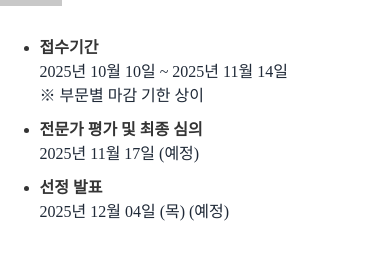
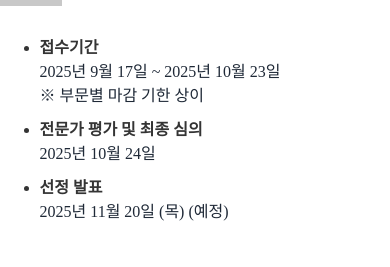
Before and after one commit to jihee1103/onMedia, a React (Vite) app: page /mobile in a window 390 px wide. Shown: the part 682-949 px from the top of the page. Built offline with nearby package versions, Linux system fonts and the light colour scheme; a web font is replaced by a local one.

Commit message:
모바일대상 일정 및 상세 변경

```diff
--- a/src/components/header/Header.jsx
+++ b/src/components/header/Header.jsx
@@ -1,6 +1,6 @@
 import "./header.css";
 import { Link } from "react-router-dom";
-import MobileMenu from "./mobileMenu";
+import MobileMenu from "./MobileMenu";
 
 function Header() {
   return (
@@ -18,10 +18,10 @@ function Header() {
         <nav className="category">
           <ul>
             <li>
-              <Link to="/k-digital">k-디지털브랜드 대상</Link>
+              <Link to="/mobile">대한민국 모바일서비스 대상</Link>
             </li>
             <li>
-              <Link to="/mobile">대한민국 모바일서비스 대상</Link>
+              <Link to="/k-digital">K-디지털브랜드 대상</Link>
             </li>
             <li>
               <Link to="/appliance">대한민국 가전대상</Link>
--- a/src/components/schedule/Schedule.jsx
+++ b/src/components/schedule/Schedule.jsx
@@ -27,13 +27,13 @@ function Schedule({ type }) {
         <ul className={styles.schedule}>
           <li>접수기간</li>
           <p>
-            2025년 10월 10일 ~ 2025년 11월 14일
+            2025년 9월 17일 ~ 2025년 10월 23일
             <br />※ 부문별 마감 기한 상이
           </p>
           <li>전문가 평가 및 최종 심의</li>
-          <p>2025년 11월 17일 (예정)</p>
+          <p>2025년 10월 24일</p>
           <li>선정 발표</li>
-          <p>2025년 12월 04일 (목) (예정)</p>
+          <p>2025년 11월 20일 (목) (예정)</p>
         </ul>
       </div>
     );
```
